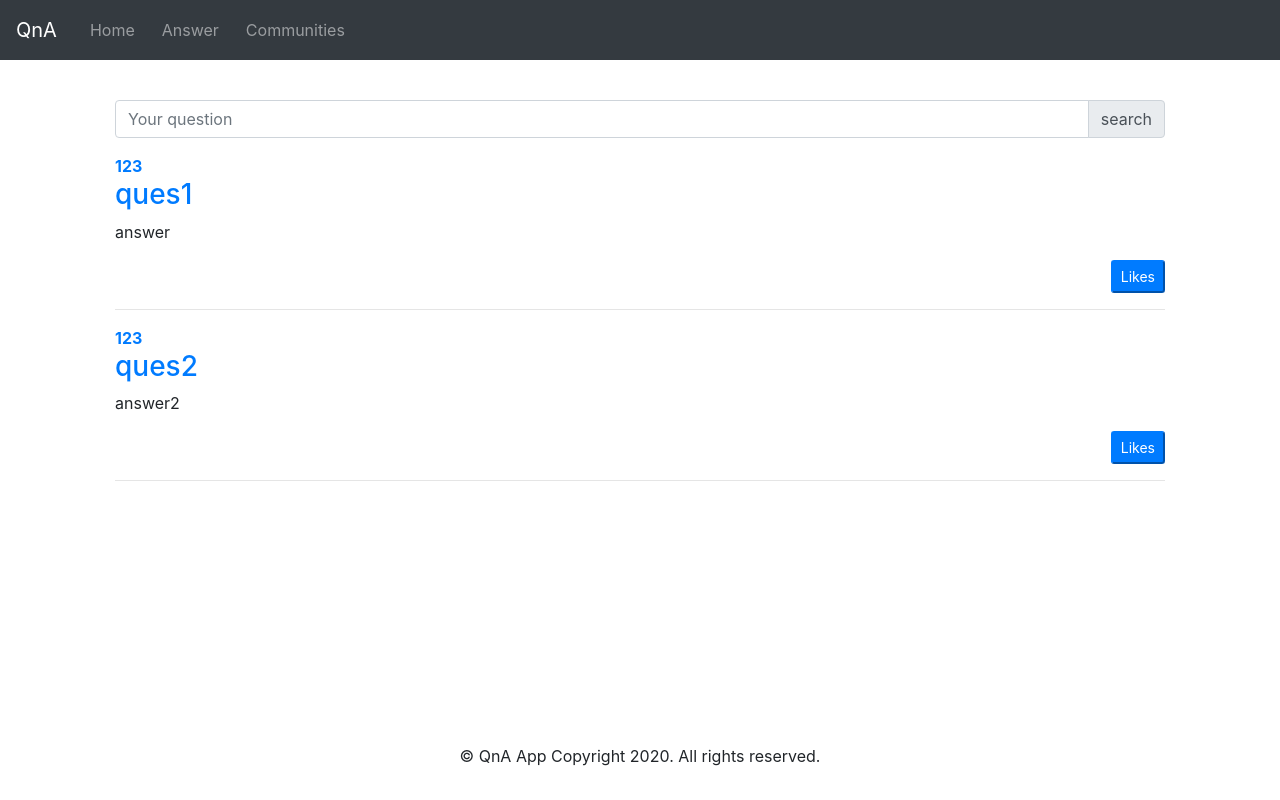
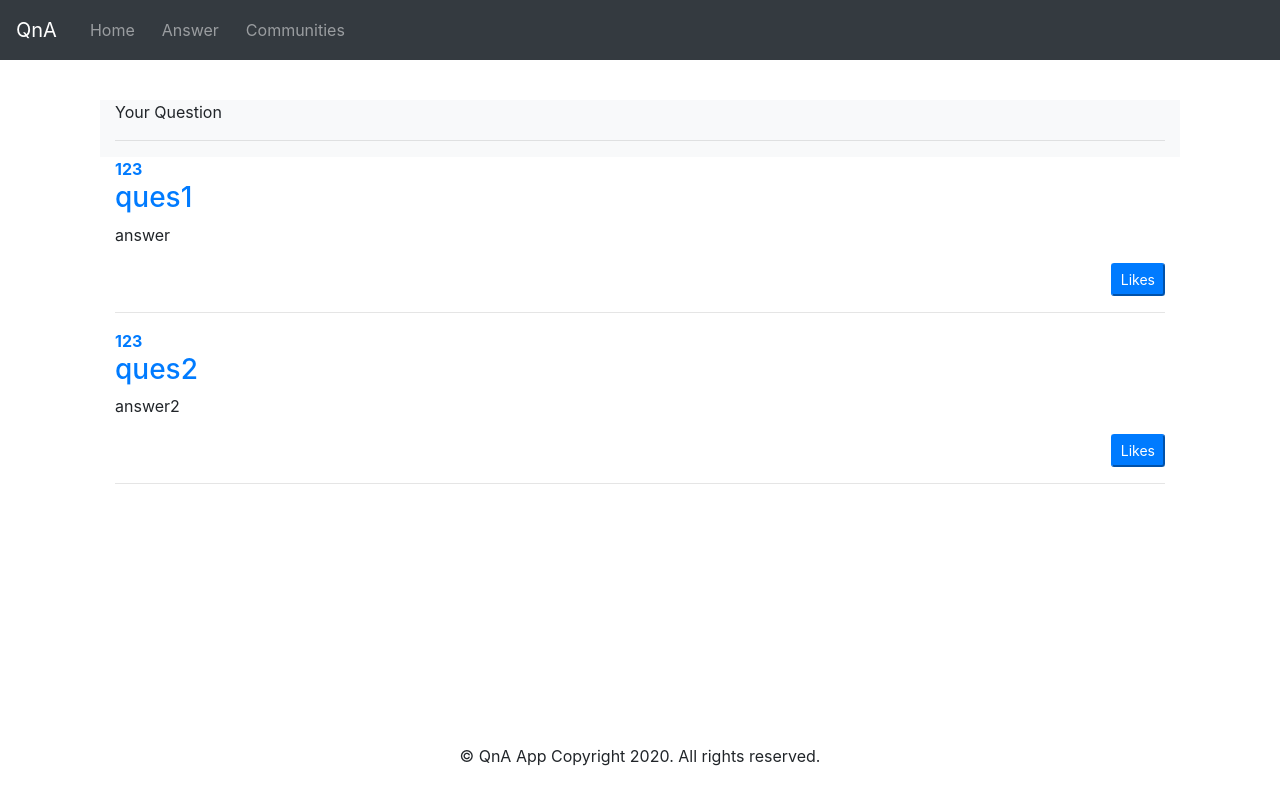
Before and after one commit to safiudeenr/qna-app, an Angular app: page /feed in a window 1280 px wide. Built offline with nearby package versions, Linux system fonts and the light colour scheme.

Commit message:
ask changes

```diff
--- a/src/app/modules/ask/ask.component.html
+++ b/src/app/modules/ask/ask.component.html
@@ -20,7 +20,7 @@
         <!--        {{question.untouched}}-->
         <div class="form-group">
             <label>What is your question topic?</label>
-            <select class="custom-select" name="topic" [(ngModel)]="questionModel.topic">
+            <select class="custom-select" name="topic" [(ngModel)]="questionModel.topic" multiple>
                 <option *ngFor="let topic of topics">{{topic}}</option>
             </select>
         </div>
--- a/src/app/modules/feed/feed.component.html
+++ b/src/app/modules/feed/feed.component.html
@@ -1,14 +1,11 @@
 <main role="main" class="flex-shrink-0" style="padding:100px ;">
     <div class="container" >
-      <div class="row">
-        <div class="col-sm-12">
-          <div class="input-group mb-3">
-            <input type="text" class="form-control" placeholder="Your question" aria-describedby="basic-addon2">
-            <div class="input-group-append">
-              <span class="input-group-text" id="basic-addon2">search</span>
-            </div>
-          </div>
+      <div class="row bg-light">
+        <div class="col-sm-12" routerLink="/ask">
+          Your Question
+          <hr />
         </div>
+
       </div>
       <div class="row" name="feed" *ngFor="let feed of feeds">
             <div class="col-sm-12">
```
